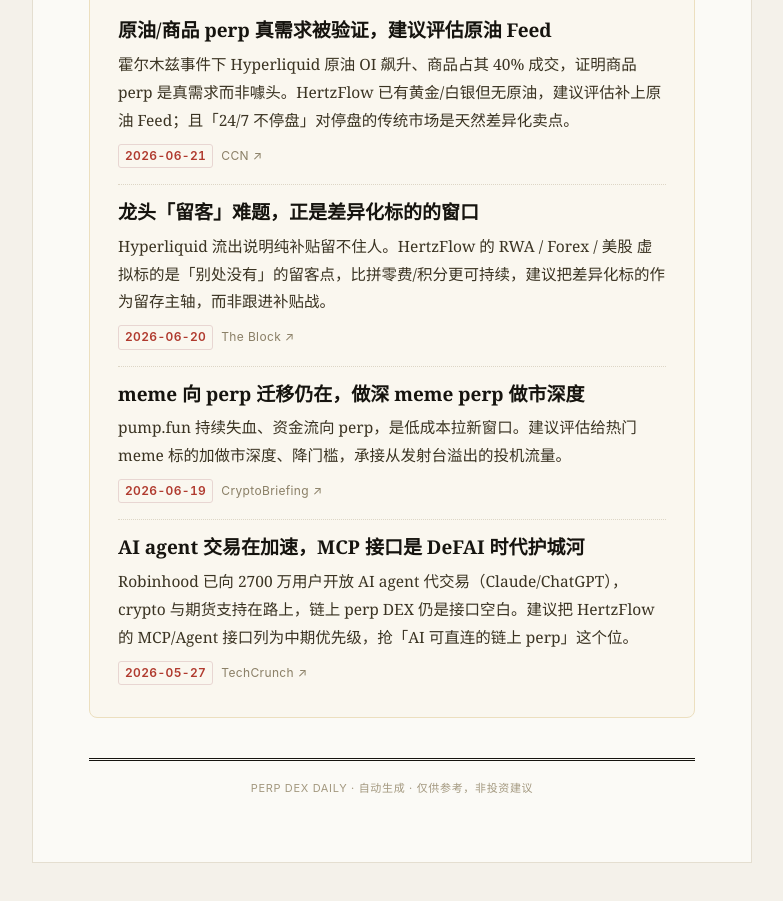
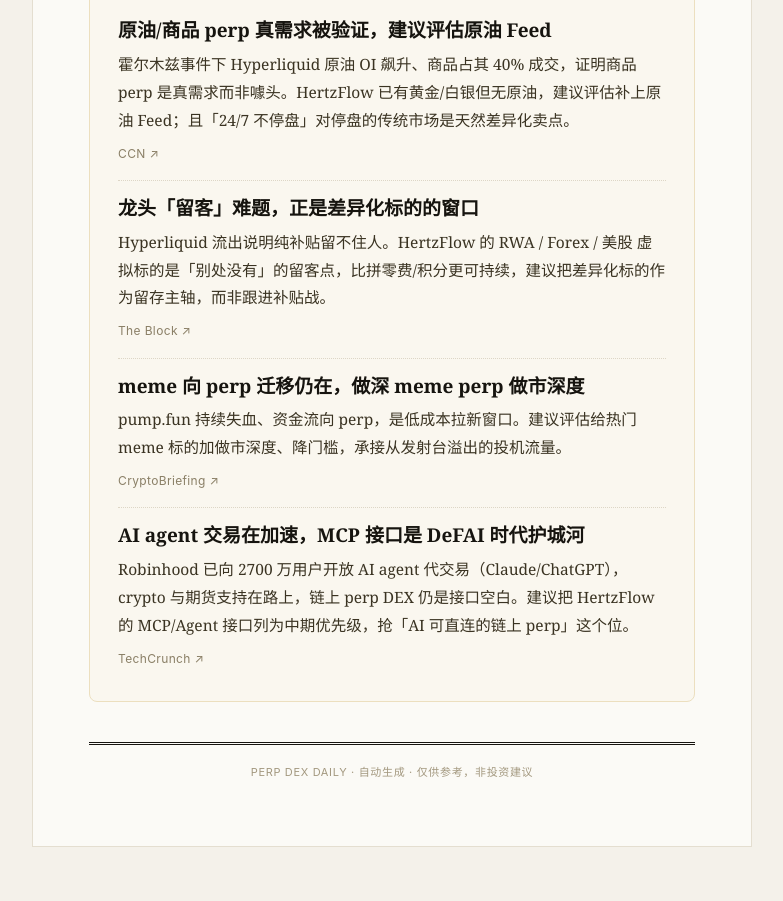
Before and after one commit to dorischeyy/perp-daily, a plain HTML site: page docs/archive/2026-06-22.html in a window 1280 px wide. Shown: the part 2241-3142 px from the top of the page, without its empty margins (248-1031 px from the left). Drawn offline with Linux system fonts and the light colour scheme.

Commit message:
report: 2026-06-22

```diff
--- a/docs/archive/2026-06-22.html
+++ b/docs/archive/2026-06-22.html
@@ -165,7 +165,7 @@
           <h3 class="item-h">原油/商品 perp 真需求被验证，建议评估原油 Feed</h3>
           <p class="item-b">霍尔木兹事件下 Hyperliquid 原油 OI 飙升、商品占其 40% 成交，证明商品 perp 是真需求而非噱头。HertzFlow 已有黄金/白银但无原油，建议评估补上原油 Feed；且「24/7 不停盘」对停盘的传统市场是天然差异化卖点。</p>
           <div class="item-meta">
-            <span class="item-date">2026-06-21</span>
+
             <a class="item-src" href="https://www.ccn.com/news/crypto/hyperliquid-1-43b-oi-oil-not-crypto-driving-growth/" target="_blank" rel="noopener">CCN ↗</a>
           </div>
         </article>
@@ -173,7 +173,7 @@
           <h3 class="item-h">龙头「留客」难题，正是差异化标的的窗口</h3>
           <p class="item-b">Hyperliquid 流出说明纯补贴留不住人。HertzFlow 的 RWA / Forex / 美股 虚拟标的是「别处没有」的留客点，比拼零费/积分更可持续，建议把差异化标的作为留存主轴，而非跟进补贴战。</p>
           <div class="item-meta">
-            <span class="item-date">2026-06-20</span>
+
             <a class="item-src" href="https://www.theblock.co/post/383314/weekly-hyperliquid-outflows-430m-lighter-aster-tighten-perp-dex-competition-dune" target="_blank" rel="noopener">The Block ↗</a>
           </div>
         </article>
@@ -181,7 +181,7 @@
           <h3 class="item-h">meme 向 perp 迁移仍在，做深 meme perp 做市深度</h3>
           <p class="item-b">pump.fun 持续失血、资金流向 perp，是低成本拉新窗口。建议评估给热门 meme 标的加做市深度、降门槛，承接从发射台溢出的投机流量。</p>
           <div class="item-meta">
-            <span class="item-date">2026-06-19</span>
+
             <a class="item-src" href="https://cryptobriefing.com/pump-fun-activity-drops-solana-fees-decline/" target="_blank" rel="noopener">CryptoBriefing ↗</a>
           </div>
         </article>
@@ -189,7 +189,7 @@
           <h3 class="item-h">AI agent 交易在加速，MCP 接口是 DeFAI 时代护城河</h3>
           <p class="item-b">Robinhood 已向 2700 万用户开放 AI agent 代交易（Claude/ChatGPT），crypto 与期货支持在路上，链上 perp DEX 仍是接口空白。建议把 HertzFlow 的 MCP/Agent 接口列为中期优先级，抢「AI 可直连的链上 perp」这个位。</p>
           <div class="item-meta">
-            <span class="item-date">2026-05-27</span>
+
             <a class="item-src" href="https://techcrunch.com/2026/05/27/robinhood-now-lets-your-ai-agents-trade-stocks/" target="_blank" rel="noopener">TechCrunch ↗</a>
           </div>
         </article>
```
Also changed, not shown: docs/index.html (+4 -4 lines).
